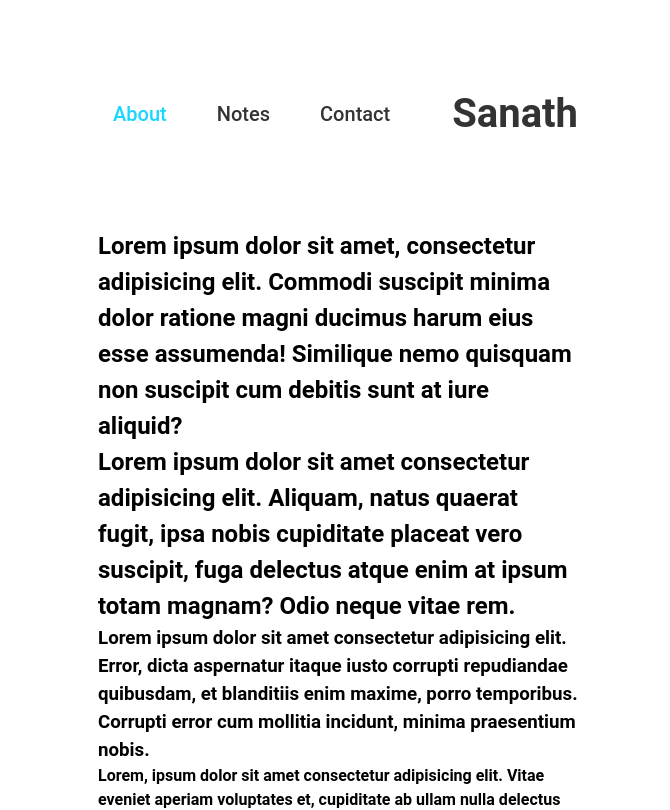
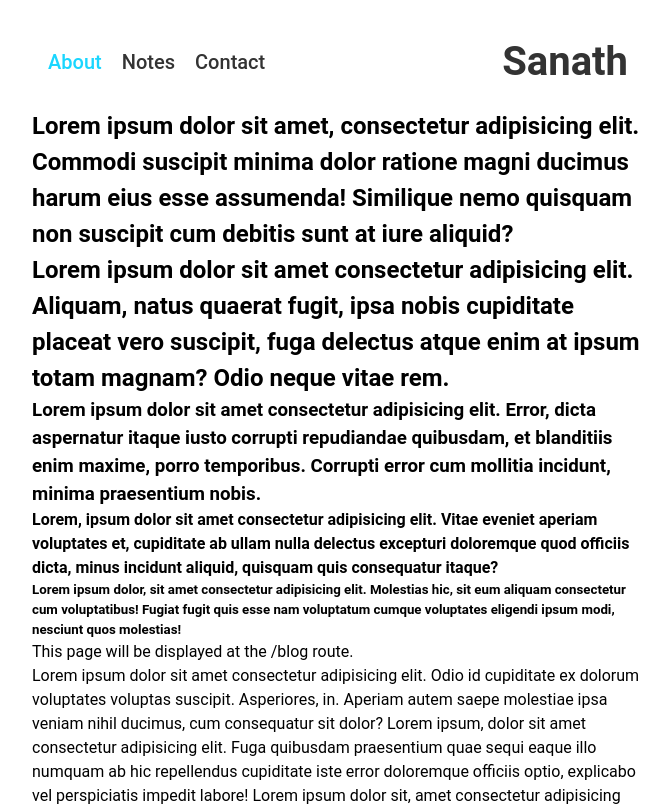
Before and after one commit to sanathkandikanti/personal-website-frontend, a Nuxt app: page / in a window 1280 px wide. Shown: the top 810 px of the page, without its empty margins (302-972 px from the left). Built offline with nearby package versions, Linux system fonts and the light colour scheme.

Commit message:
Modifed header and layout to use vuetify grid

```diff
--- a/components/header.vue
+++ b/components/header.vue
@@ -1,59 +1,36 @@
 <template>
     <header class="header">
-        <div class="header-content">
+      <v-container>
+        <v-row align="center">
+          <v-col cols="6">
             <nav>
-                <ul>
+              <ul class="menu-items">
                 <li><nuxt-link to="/" exact>About</nuxt-link></li>
                 <li><nuxt-link to="/notes">Notes</nuxt-link></li>
                 <li><nuxt-link to="/contact">Contact</nuxt-link></li>
               </ul>
             </nav>
+          </v-col>
+          <v-col cols="6" class="text-right">
             <span class="header-text"><nuxt-link to="/">Sanath</nuxt-link></span>
-        </div>
+          </v-col>
+        </v-row>
+      </v-container>
     </header>
   </template>
 
   <style scoped>
-.header {
-    background-color: #ffffff;
-    padding-top: 4rem;
-    padding-bottom: 4rem;
-    width: 100%;
-    margin: 0 auto;
+  .menu-items {
+    display: flex;
+    list-style: none;
+    padding: 0;
   }
 
-.header-content {
-    max-width: 1200px;
-    margin: 0 auto;
-    display: flex;
-    justify-content: space-between;
-    align-items: center;
-    padding: 20px 0;
-}
-
-@media screen and (max-width: 768px) {
-
-    /* Adjust max-width for smaller screens */
-    .header-content {
-        max-width: 90%;
-    }
-}
-
-
-nav ul {
-    list-style: none;
-    display: flex;
-    justify-content: flex-start;
-    align-items: center;
-    padding: 0;
-    margin: 0;
-}
-
-nav ul li {
+  .menu-items li {
     margin-right: 20px;
   }
 
-nav ul li:last-child {
+  .menu-items li:last-child {
     margin-right: 0;
   }
 
@@ -61,13 +38,9 @@ nav ul li a {
     text-decoration: none;
     color: #333333;
     font-weight: 500;
-    padding: 10px 15px;
     transition: color 0.3s, border-bottom 0.3s;
-    /* Added transition for underline effect */
     font-size: 1.25rem;
-    /* Adjust font size */
     position: relative;
-    /* Create space for the underline */
   }
 
   /* Underline effect */
@@ -79,36 +52,30 @@ nav ul li a::after {
     width: 0;
     height: 1px;
     background-color: transparent;
-    /* Black underline for unselected elements */
     transition: width 0.3s ease, background-color 0.3s ease;
-    /* Added transition for underline color */
   }
 
   /* Animate underline on hover */
   nav ul li a:hover::after {
     width: 100%;
     background-color: black;
-    /* Change underline color on hover */
   }
 
   /* Animate underline on hover for selected link */
   nav ul li .router-link-exact-active:hover::after {
     width: 100%;
-  background-color: #1ad6ff; /* Red underline on hover and for selected link */
+    background-color: #1ad6ff;
   }
 
   /* Active/Selected link without underline */
   .router-link-exact-active::after {
     width: 0;
-    /* Hide underline after selection */
     background-color: transparent;
-    /* No underline for selected link */
   }
 
   /* Selected link text color */
   .router-link-exact-active {
     color: #1ad6ff;
-    /* Change text color for selected link */
   }
 
   .header-text {
@@ -121,4 +88,9 @@ nav ul li .router-link-exact-active:hover::after {
   .header-text a {
     color: #333333;
     text-decoration: none;
-}</style>
+  }
+
+  .text-right {
+    text-align: right;
+  }
+  </style>
--- a/layouts/default.vue
+++ b/layouts/default.vue
@@ -1,11 +1,16 @@
 <template>
-    <div class="page-wrapper">
-        <Header />
-        <div class="content-wrapper">
-            <slot />
-        </div>
-    </div>
+    <v-container fluid>
+
+        <v-row justify="center">
+
+            <v-col cols="12" sm="10" md="8" lg="6">
+                <Header />
+                <slot />
+            </v-col>
+        </v-row>
+    </v-container>
 </template>
+
 
 <script>
 import Header from '~/components/header.vue';
@@ -18,32 +23,5 @@ export default {
 </script>
 
 <style>
-.page-wrapper {
-    display: flex;
-    flex-direction: column;
-    align-items: center;
-    padding: 0 20px;
-    /* Add padding to the page wrapper */
-}
-
-.content-wrapper {
-    width: 100%;
-    max-width: 1200px;
-    margin: 0 auto;
-    /* Center the content */
-}
-
-/* Adjust padding for different screen sizes */
-@media screen and (min-width: 1200px) {
-    .page-wrapper {
-        padding: 0 400px;
-        /* Large screens: set padding to 400px */
-    }
-}
-
-@media screen and (max-width: 768px) {
-    .page-wrapper {
-        padding: 0 10px;
-        /* Small screens: set padding to 10px */
-    }
-}</style>
+/* tests */
+</style>
```
Lines whose indentation alone changed are shown as unchanged.
